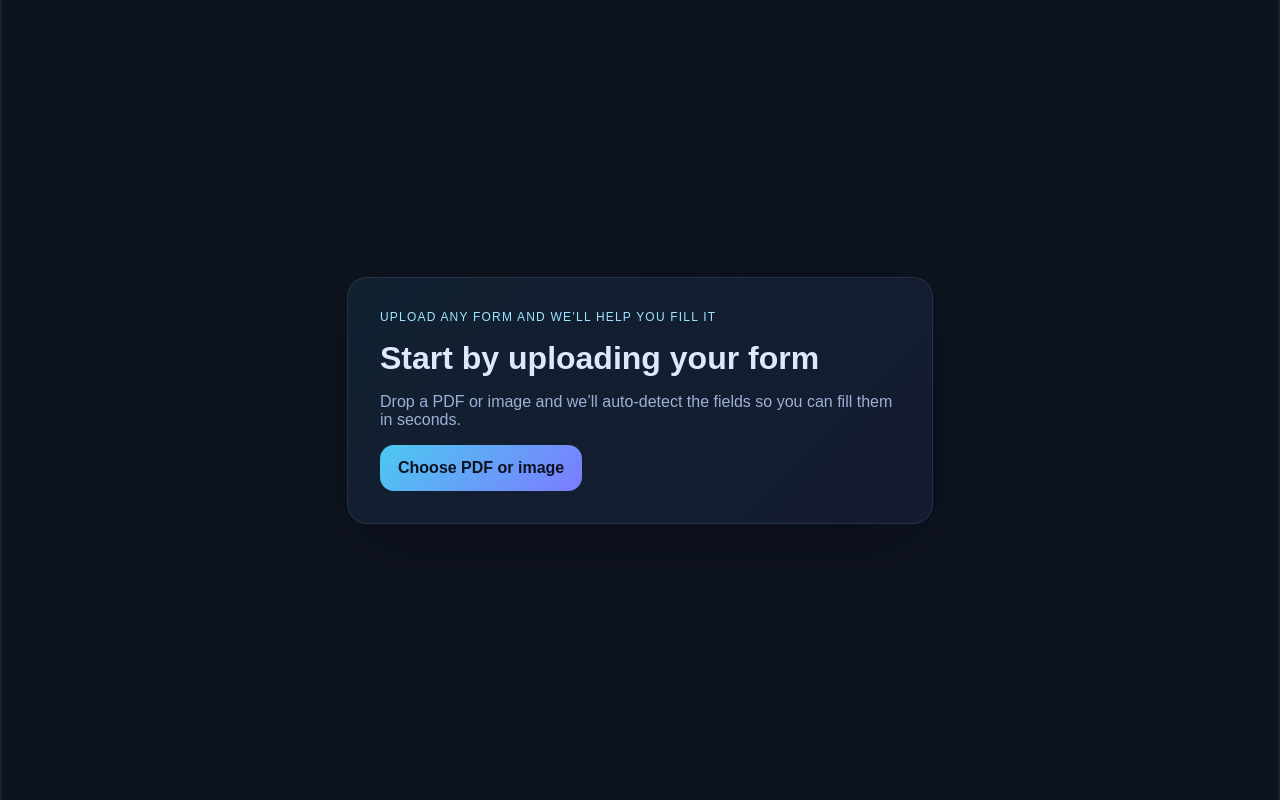
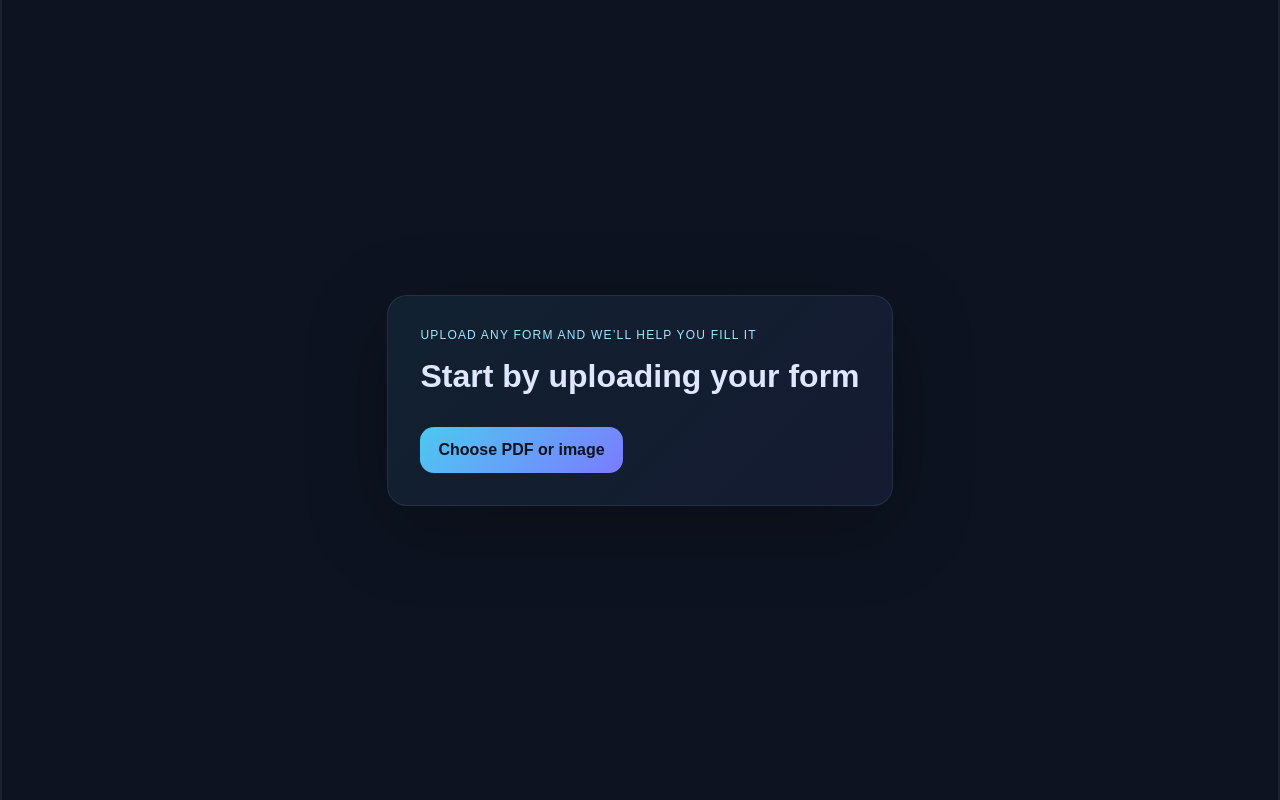
Before and after one commit to vyahhi/keep-calm-and-fill-the-form, a Next.js app: page / in a window 1280 px wide. Built offline with nearby package versions, Linux system fonts and the light colour scheme.

Commit message:
Remove subhead text on upload screen

```diff
--- a/src/app/page.tsx
+++ b/src/app/page.tsx
@@ -296,9 +296,7 @@ export default function Home() {
           <div className={styles.heroBlock}>
             <p className={styles.tagline}>Upload any form and we’ll help you fill it</p>
             <h1>Start by uploading your form</h1>
-            <p className={styles.subhead}>
-              Drop a PDF or image and we’ll auto-detect the fields so you can fill them in seconds.
-            </p>
+            <p className={styles.subhead}></p>
             <div className={styles.actions}>
               <label
                 className={styles.uploadButtonLarge}
```
